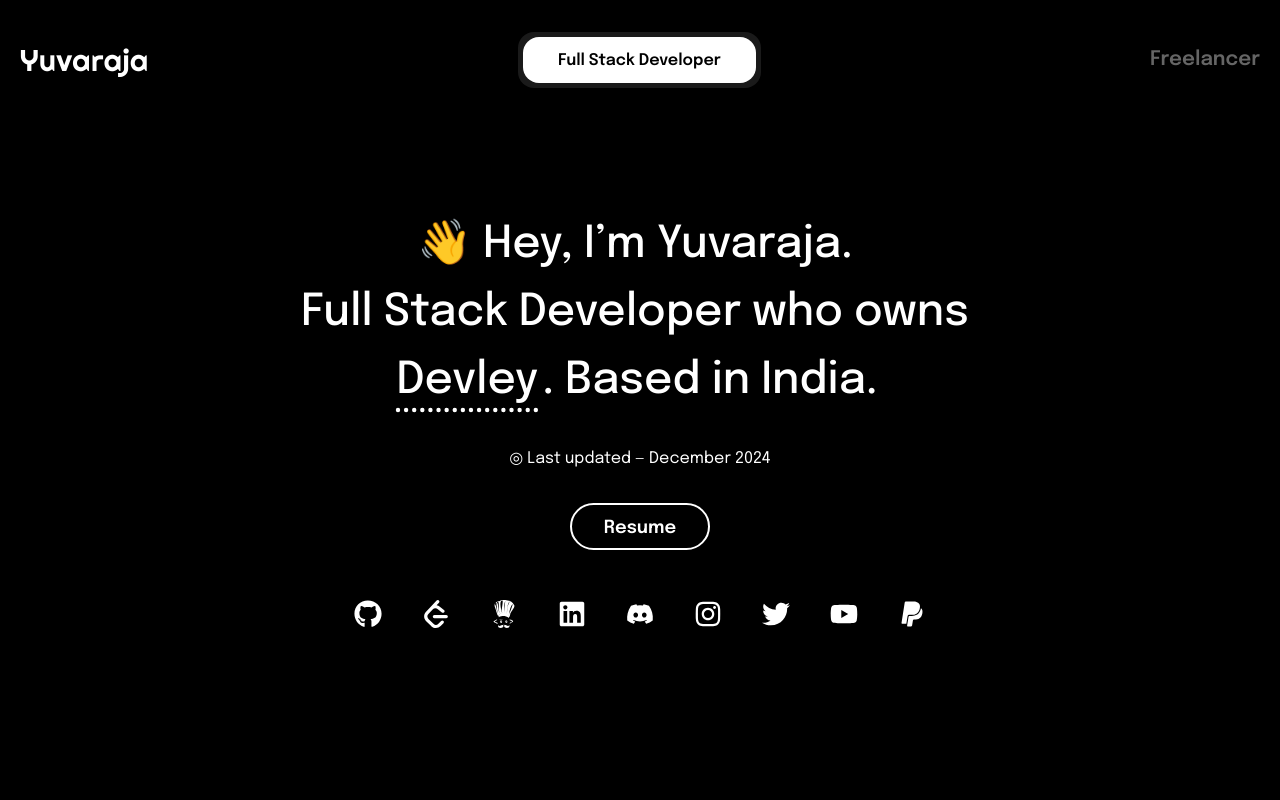
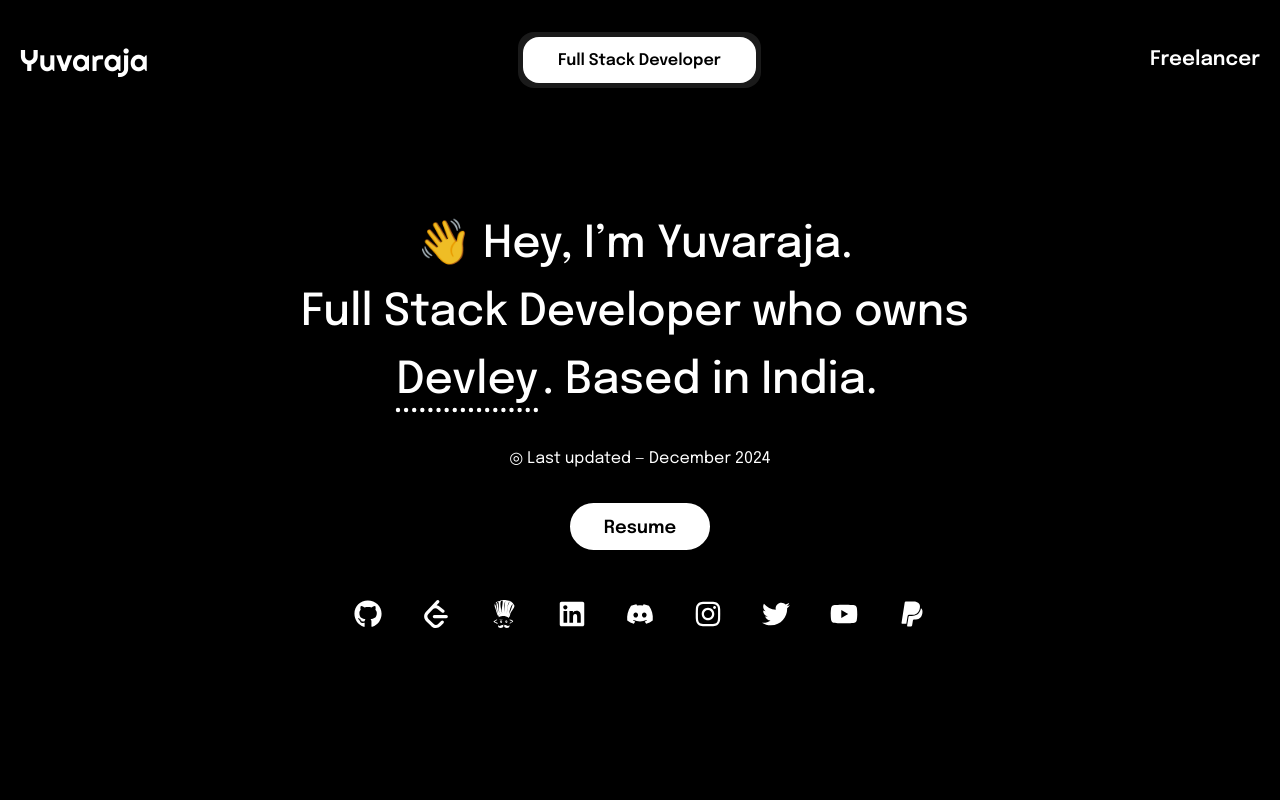
Before and after one commit to Yuvaraja28/Yuvaraja-Portfolio, a React (Vite) app: page / in a window 1280 px wide. Shown: the top 800 px of the page. Built offline with nearby package versions, Linux system fonts and the light colour scheme; what @cursorify/react would draw is missing.

Commit message:
New Changes

```diff
--- a/src/components/experiences.jsx
+++ b/src/components/experiences.jsx
@@ -1,5 +1,3 @@
-import React from "react";
-import { motion } from "motion/react";
 import { SocialBubbleBG } from "./socials";
 import { socials } from "../data/socialsData";
 import experienceData from '../data/experienceData';
@@ -7,8 +5,6 @@ import { IoIosArrowRoundDown } from "react-icons/io";
 import { getDateDifference, relativeDate } from "../utils/dateMethods";
 
 export default function Experiences() {
-  const [currentExperience, setCurrentExperience] = React.useState(null)
-
   return (
     <div
       className="flex flex-col gap-4"
@@ -31,28 +27,19 @@ export default function Experiences() {
         className="flex flex-col gap-4"
       >
         {experienceData.map((experience) =>
-          <motion.div
-            layout
+          <div
             key={experience.name}
             style={{
-              cursor: 'pointer',
-              borderRadius: (currentExperience == experience.name) ? '18px' : '22px'
+              borderRadius: '18px'
             }}
-            transition={{
-              damping: 14,
-              type: 'spring'
-            }}
-            layoutId={`experience-div-${experience.name}`}
-            onClick={() => setCurrentExperience((prev) => (prev == experience.name) ? null : experience.name)}
             aria-label={`This link takes you to the companies ${experience.name}'s website that i've worked `}
             className={`flex flex-col select-none group bg-font-color/5 border border-white/5 drop-shadow-md pl-5 px-4 py-3 sm:pl-6 sm:px-5 sm:py-4`}
           >
             <div
               className="flex flex-row justify-between gap-4 w-full"
             >
-              <motion.div
+              <div
                 className="flex flex-col"
-                layoutId={`experience-content-div-${experience.name}`}
               >
                 <span
                   className="text-[20px] sm:text-[21px] font-medium"
@@ -78,39 +65,30 @@ export default function Experiences() {
                 >
                   {experience.location} · {experience.mode}
                 </span>
-              </motion.div>
+              </div>
               <div
                 className="flex flex-col items-center gap-2.5"
               >
-                <motion.img
+                <img
                   width={1024}
                   height={1024}
                   loading='lazy'
                   alt={experience.name}
                   src={experience.icon}
-                  layoutId={`experience-icon-${experience.name}`}
                   style={{ width: '62px', height: '62px', objectFit: 'contain', borderRadius: '20px', padding: '4px' }}
                   className="border-2 border-white/5"
                 />
-                {(currentExperience == experience.name) &&
-                  <motion.div
-                    initial={{ opacity: 0 }}
-                    animate={{ opacity: 1 }}
-                    exit={{ opacity: 0 }}
-                    transition={{ duration: 0.4, delay: 0.1 }}
-                    layoutId={`experience-link-${experience.name}`}
+                <div
                   className="flex flex-row"
                 >
                   <SocialBubbleBG
                     social={{ url: experience.link, ...socials.web }}
                     size={18}
                   />
-                  </motion.div>
-                }
                 </div>
               </div>
-            {(currentExperience == experience.name) &&
-              <motion.div
+            </div>
+            <div
               initial={{ opacity: 0 }}
               animate={{ opacity: 1 }}
               exit={{ opacity: 0 }}
@@ -168,9 +146,8 @@ export default function Experiences() {
                   </div>
                 </div>
               )}
-              </motion.div>
-            }
-          </motion.div>
+            </div>
+          </div>
         )}
       </div>
     </div>
--- a/src/components/header.jsx
+++ b/src/components/header.jsx
@@ -38,15 +38,7 @@ export default function Header() {
           {profileData.role}
         </motion.span>
       </div>
-      <motion.a
-        animate={{
-          opacity: [1, 0, 1]
-        }}
-        transition={{
-          duration: 2.5,
-          ease: "easeInOut",
-          repeat: Infinity,
-        }}
+      <a
         target='_blank'
         style={{
           cursor: 'pointer'
@@ -56,7 +48,7 @@ export default function Header() {
         aria-label='This is the Mail ID Link.'
       >
         Freelancer
-      </motion.a>
+      </a>
     </div>
   )
 }
--- a/src/components/landing.jsx
+++ b/src/components/landing.jsx
@@ -130,7 +130,7 @@ export default function Landing() {
               cursor: 'pointer'
             }}
             aria-label={`This Link will take you to ${profileData.name}'s Resume`}
-            className="font-semibold rounded-full pt-[10px] pb-[6px] px-[32px] text-[18px] select-none transition-[background] duration-[0.4s] border-2 border-white bg-black text-white hover:border-black hover:bg-white hover:text-black text-center w-fit"
+            className="font-semibold rounded-full pt-[10px] pb-[6px] px-[32px] text-[18px] select-none transition-[background] duration-[0.4s] border-2 hover:border-white hover:bg-black hover:text-white border-white bg-white text-black text-center w-fit"
           >
             Resume
           </motion.a>
--- a/src/data/experienceData.js
+++ b/src/data/experienceData.js
@@ -36,7 +36,8 @@ const experienceData = [
       {
         role: 'FullStack App Developer',
         duration: {
-          start: new Date('06-01-2024')
+          start: new Date('06-27-2024'),
+          end: new Date('09-27-2024'),
         },
         points: [
           '• Worked on the LucasTVS project, developing a digital test platform with a dashboard to monitor and evaluate worker’s performance via camera feed.',
@@ -47,8 +48,8 @@ const experienceData = [
       {
         role: 'Technical Support',
         duration: {
-          start: new Date('03-01-2024'),
-          end: new Date('06-01-2024'),
+          start: new Date('03-25-2024'),
+          end: new Date('06-25-2024'),
         },
         points: [
           '• Enhanced the Bus and User Management admin panel by adding features and fixing bugs to improve functionality and user experience'
```
Also changed, not shown: 2 other files (tests, documents, lock files or other folders). Lines whose indentation alone changed are shown as unchanged.
